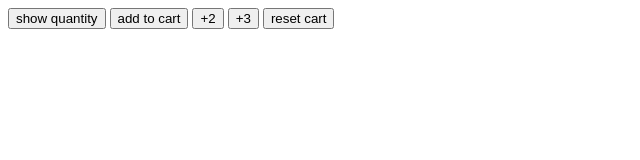
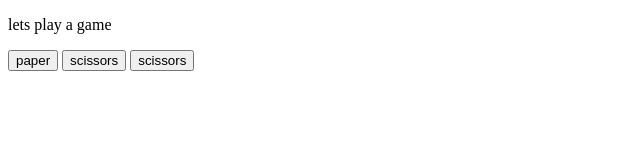
Before and after one commit to ishikaVI/javascript, a plain HTML site: page variables.html in a window 1280 px wide. Shown: the whole page, without its empty margins (0-640 px from the left). Drawn offline with Linux system fonts and the light colour scheme.

Commit message:
Update variables.html

```diff
--- a/variables.html
+++ b/variables.html
@@ -1,29 +1,87 @@
 <!DOCTYPE html>
 <html lang="en">
+
 <head>
     <meta charset="UTF-8">
     <meta name="viewport" content="width=device-width, initial-scale=1.0">
-    <title>variables example</title>
+    <title>game</title>
 </head>
+
 <body>
+    <p> lets play a game </p>
     <button onclick="
-    console.log('cart quantity:${CartQuantity}');
-      ">show quantity</button>
-  <button onclick="
-  cartQuantity =CartQuantity+ 1;
-  console.log('cart quantity:${CartQuantity}');
-  ">add to cart</button>
-  <button onclick="
-  cartQuantity =CartQuantity+ 2;
-  console.log('cart quantity:${CartQuantity}');
-  ">+2</button>
-  <button onclick="
-  cartQuantity =CartQuantity+ 3;
-  console.log('cart quantity:${CartQuantity}')
-  ">+3</button>
-  <button>reset cart</button>
-  <script>
-      let CartQuantity = 0;
-  </script>
+    const random = Math.random();
+    let values=``;
+    if(random >=0 && random <= 1/3){
+        values=paper;}
+        else if(random >=1/3 && random >=2/3){
+            values=rock; }
+        else{
+            values=scissors;
+        }
+        console.log(values);
+
+        let result=``;
+        if(values===paper){
+              result='you win';
+        }
+        else if(values===rock){
+            result='you lose';
+        }
+        else{
+            result='draw';
+        }
+        alert(`you have choose rock and computer choose ${values} so ${result}`);
+    ">paper</button>
+    <button onclick="
+    const random1 = Math.random();
+    let value=``;
+    if(random >=0 && random <= 1/3){
+        values=paper;}
+        else if(random >=1/3 && random >=2/3){
+            values=rock; }
+        else{
+            values=scissors;
+        }
+        console.log(values);
+
+        let result1=``;
+        if(values===paper){
+              result1='draw';
+        }
+        else if(values===rock){
+            result1='you win';
+        }
+        else{
+            result1='you lose';
+        }
+        alert(`you have choose paper and computer choose ${value} so ${result1}`);">scissors</button>
+    <button onclick="
+    const random2 = Math.random();
+    let val=``;
+    if(random >=0 && random <= 1/3){
+        val=paper;}
+        else if(random >=1/3 && random >=2/3){
+            val=rock; }
+        else{
+            val=scissors;
+        }
+        console.log(val);
+
+        let result2=``;
+        if(values===paper){
+              result2='draw';
+        }
+        else if(values===rock){
+            result2='you win';
+        }
+        else{
+            result2='you lose';
+        }
+        alert(`you have choose paper and computer choose ${val} so ${result12}`);
+      "> scissors</button>
+    <script>
+
+    </script>
 </body>
 </html>
```
